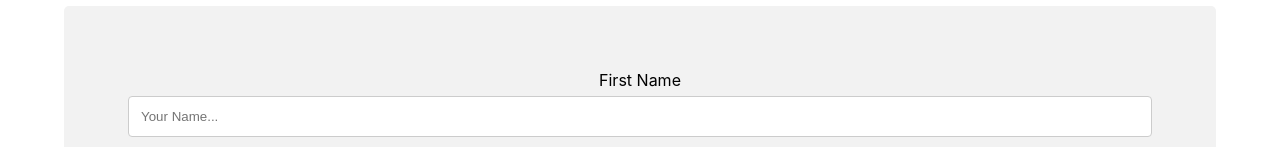
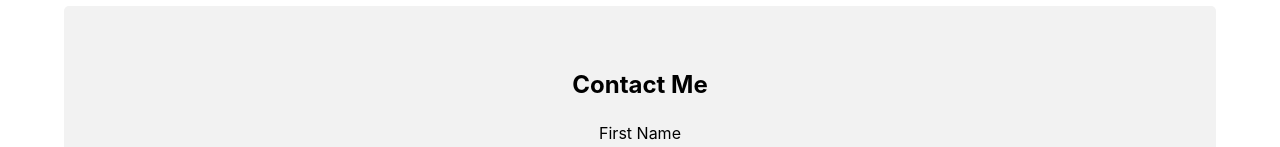
Before and after one commit to x-c-li/dan, a React (Create React App) app: page / in a window 1280 px wide. Shown: the part 638-785 px from the top of the page. Built offline with nearby package versions, Linux system fonts and the light colour scheme.

Commit message:
adjust classNames + add contact me label

```diff
--- a/src/components/ContactForm.js
+++ b/src/components/ContactForm.js
@@ -2,8 +2,11 @@ import React from "react";
 import "./ContactForm.scss";
 function ContactForm() {
   return (
-    <div class="container">
+    <div className="container">
       <form className="ContactForm" action="action_page.php">
+        <div className="form-title">
+          <label>Contact Me</label>
+        </div>
         <label>First Name</label>
         <input
           type="text"
```
